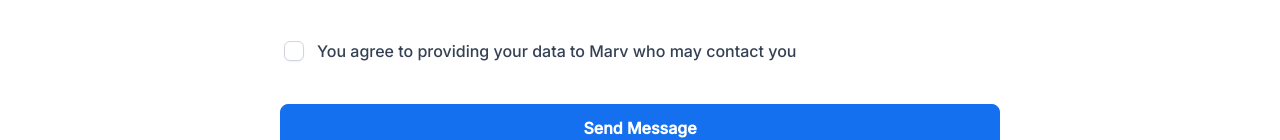
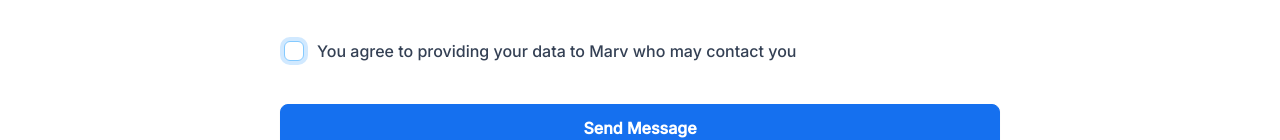
Before and after one commit to marvellousadesanya/hng-links, a React (Create React App) app: page /contact in a window 1280 px wide. In both pictures the pointer is over the input 294 px from the left and 607 px from the top of the page. Shown: the part 557-697 px from the top of the page. Built offline with nearby package versions, Linux system fonts and the light colour scheme.

Commit message:
hover effect chbx, highlighter textara

```diff
--- a/src/Contact.css
+++ b/src/Contact.css
@@ -132,6 +132,13 @@ textarea::placeholder {
   border-radius: 6px;
 }
 
+#checkbox:hover {
+  border: 1px solid #84caff;
+  box-shadow: 0px 0px 0px 4px #d1e9ff;
+  border-radius: 6px;
+  cursor: pointer;
+}
+
 #checkbox:checked:after {
   font-family: "Font Awesome 6 Free";
   font-weight: 900;
@@ -183,6 +190,11 @@ textarea {
 textarea:required:focus {
   box-shadow: 0px 1px 2px rgba(16, 24, 40, 0.05), 0px 0px 0px 4px #ffd3cc;
   border-radius: 8px;
+}
+
+.textarea-error {
+  box-shadow: 0px 1px 2px rgba(16, 24, 40, 0.05), 0px 0px 0px 4px #ffd3cc !important;
+  border-radius: 8px !important;
 }
 
 #message-textarea p {
--- a/src/Contact.js
+++ b/src/Contact.js
@@ -53,6 +53,7 @@ function Contact() {
                 <label>Message</label>
                 <textarea
                   onChange={(e) => setMessage(e.target.value)}
+                  className={error ? "textarea-error" : ""}
                   placeholder="send me a message"
                 />
                 {error && message.length <= 0 ? (
```
